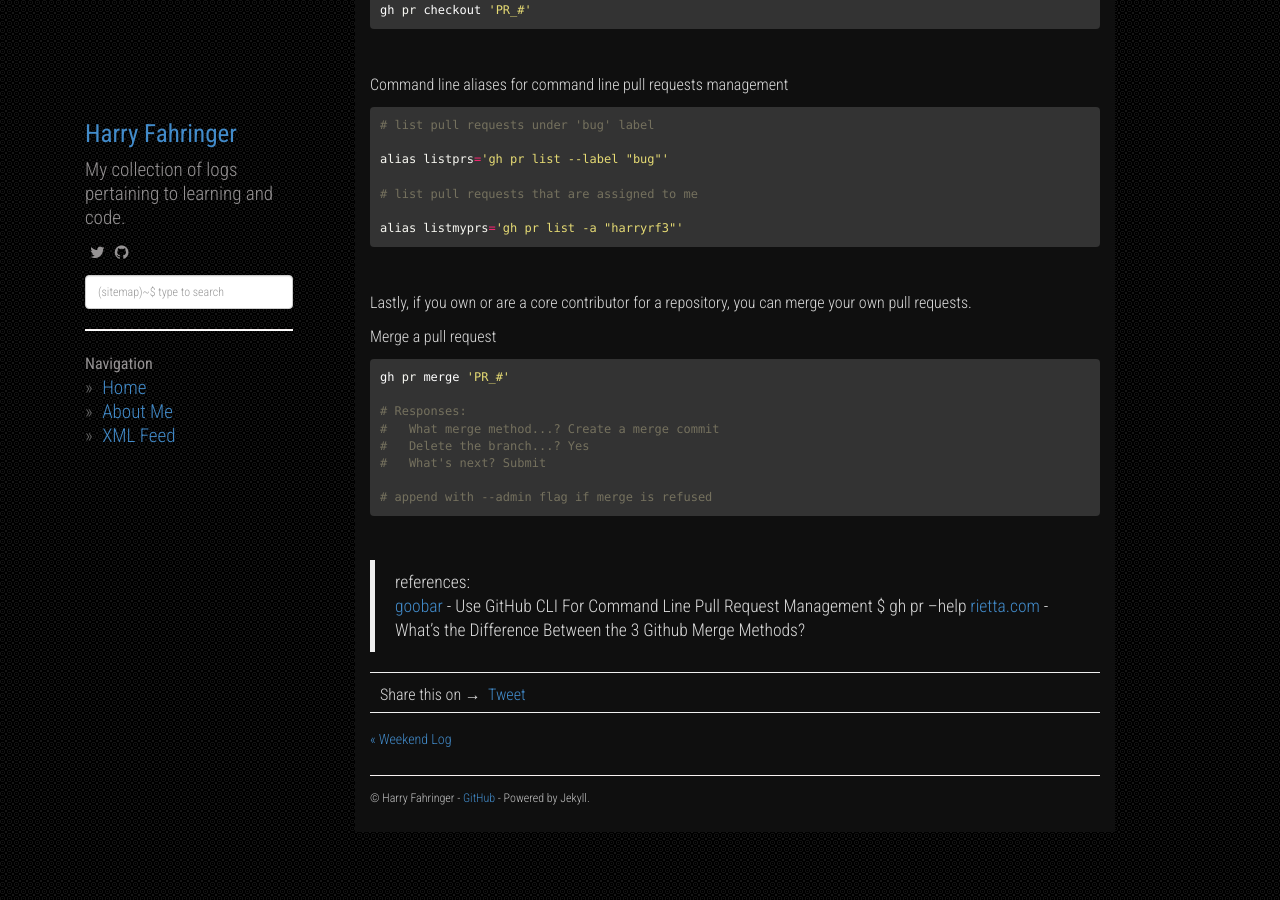
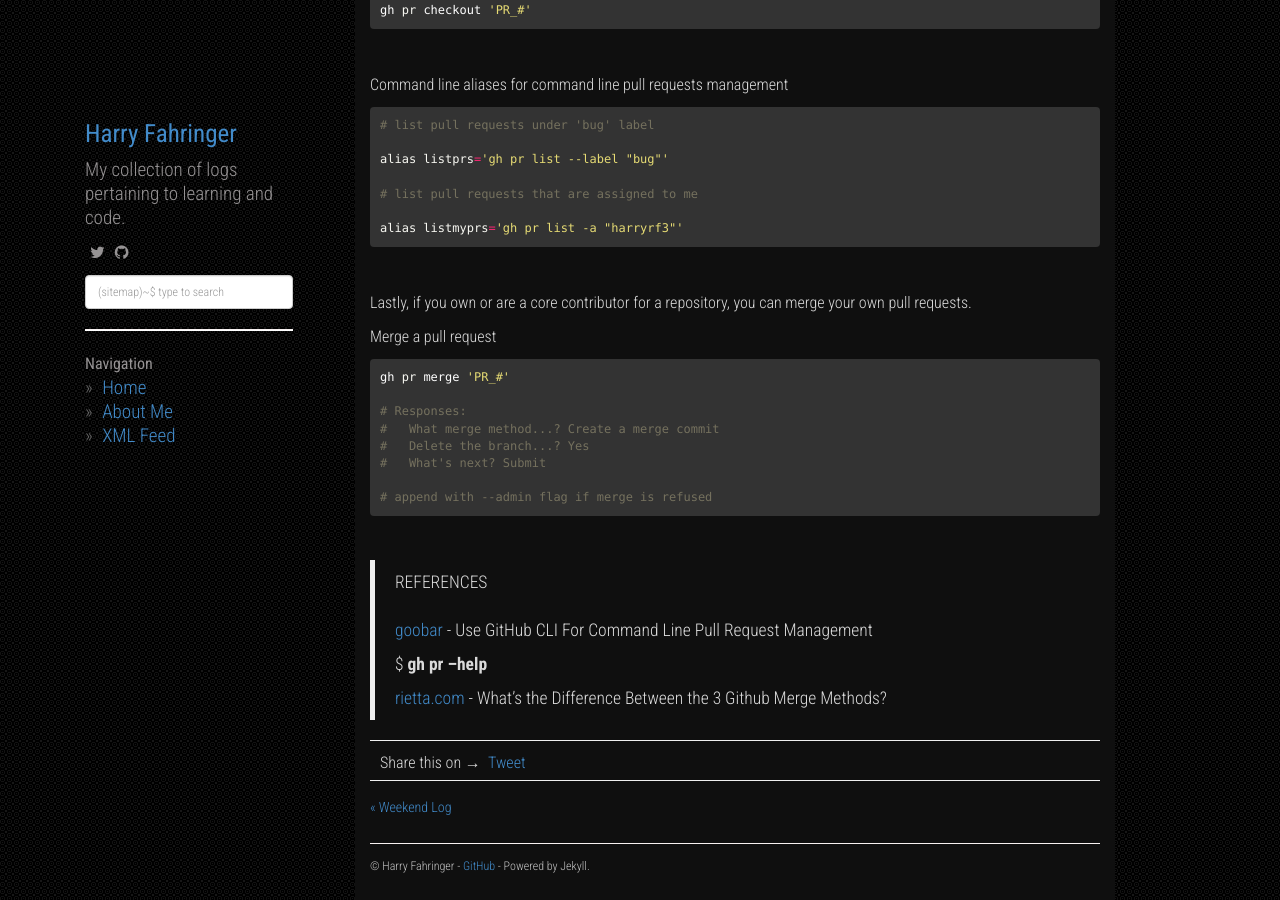
Before and after one commit to harryrf3/harryrf3.github.io, a Jekyll site: the page built from _posts/2022-06-20-github-cli-managing-prs.md, in a window 1280 px wide and 900 px high, scrolled down 1953 px. Built offline with Jekyll 4.4.1, drawn with Linux system fonts in a browser that asks for light colours; nearby versions of some CDN libraries; comment, search, counter and statistics services are not loaded.

Commit message:
Add newlines under REFERNCES

```diff
--- a/_posts/2022-06-20-github-cli-managing-prs.md
+++ b/_posts/2022-06-20-github-cli-managing-prs.md
@@ -150,7 +150,10 @@ gh pr merge 'PR_#'
 
 <br/>
 
-> references: <br/>
-> [goobar](https://www.youtube.com/watch?v=Ku9_0Mftiic) - Use GitHub CLI For Command Line Pull Request Management
-> $ gh pr --help
+> REFERENCES<br/>
+><br/>
+> [goobar](https://www.youtube.com/watch?v=Ku9_0Mftiic) - Use GitHub CLI For Command Line Pull Request Management <br/>
+>
+> $ **gh pr --help** <br/>
+>
 > [rietta.com](https://rietta.com/blog/github-merge-types/) - What's the Difference Between the 3 Github Merge Methods?
```
